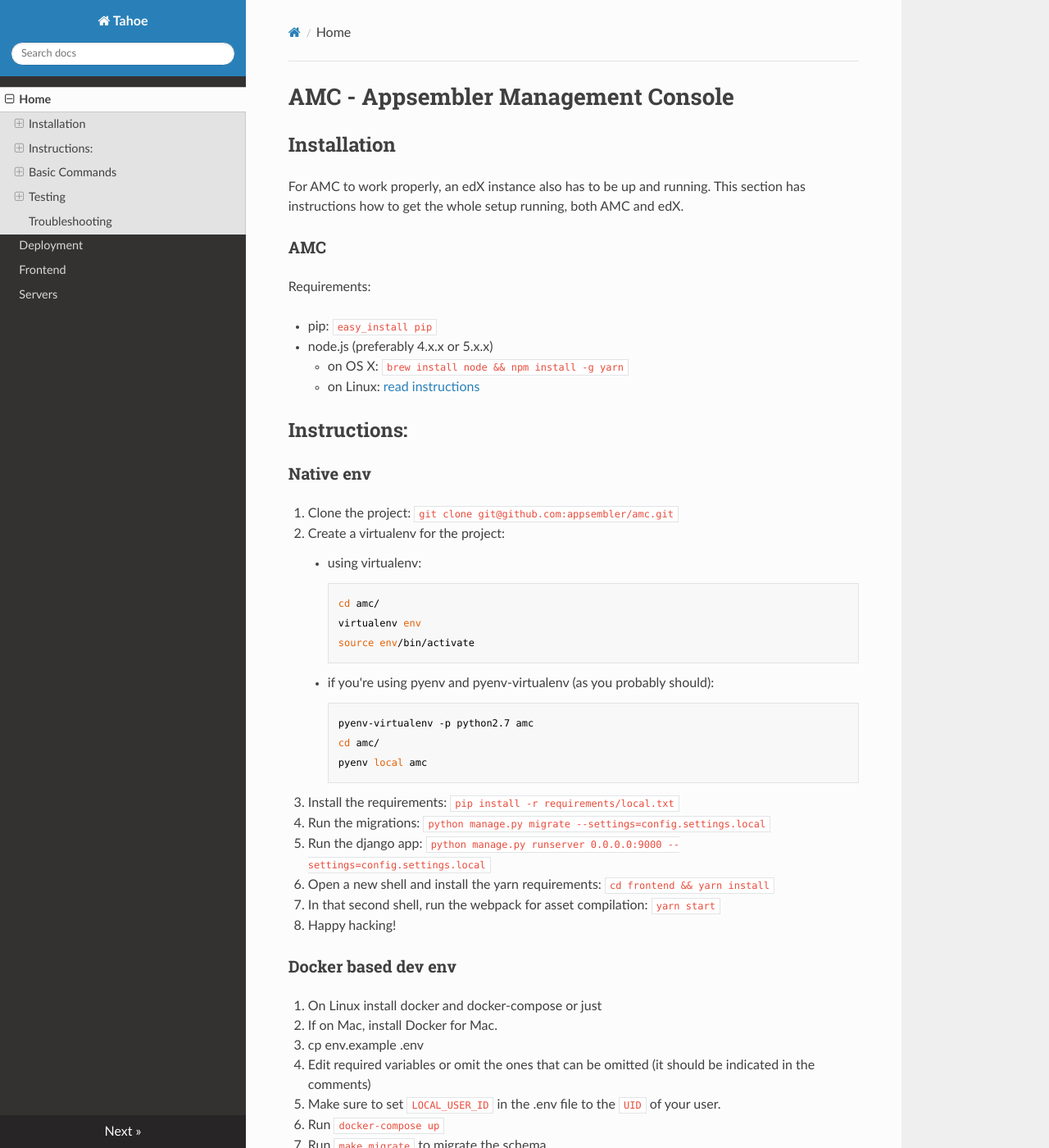
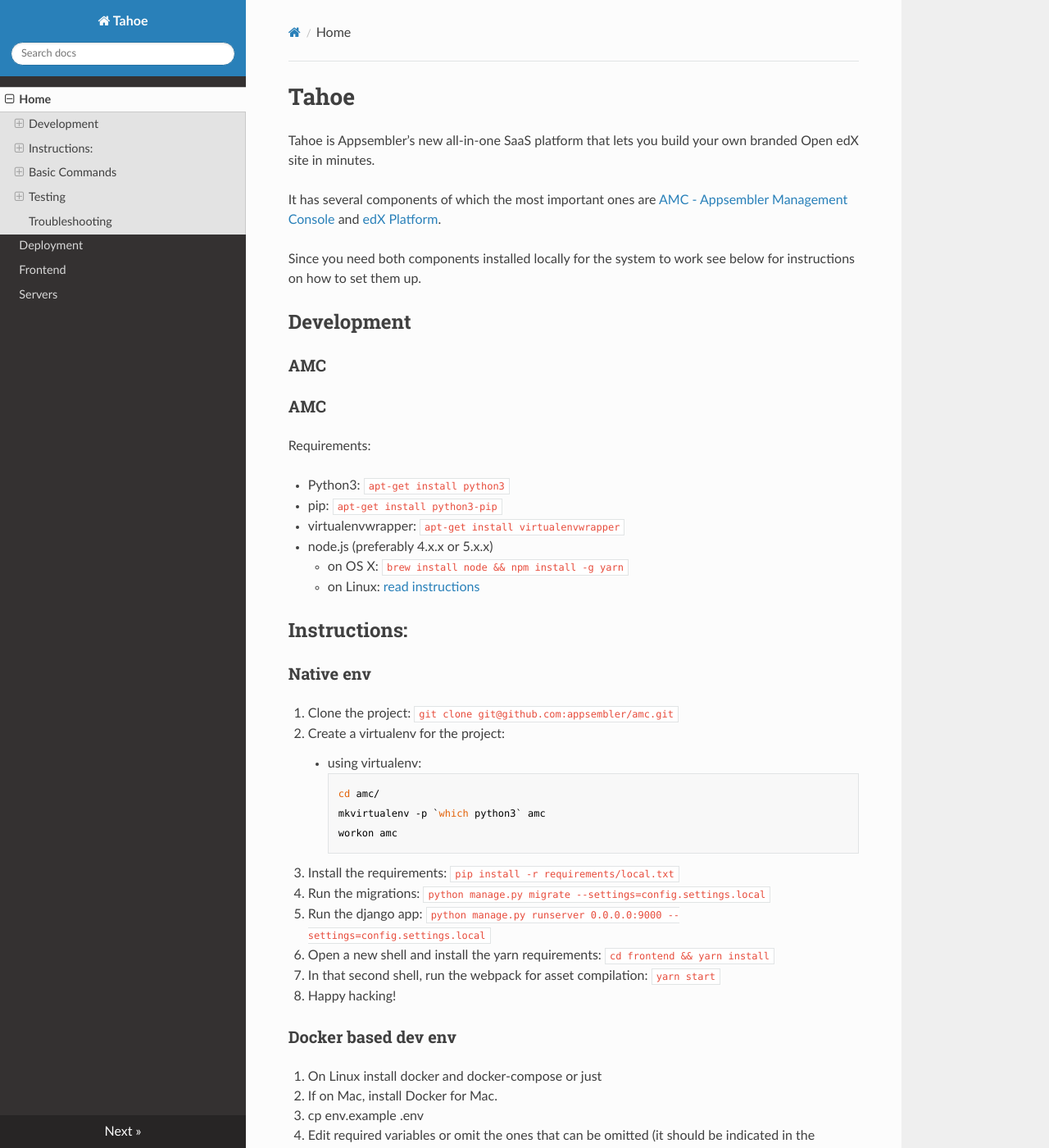
Before and after one commit to appsembler/tahoe, an MkDocs documentation site: the page built from docs/index.md, in a window 1280 px wide and 1400 px high. Shown: the whole window at 82% size. Built offline with MkDocs 1.6.1, drawn with Linux system fonts in a browser that asks for light colours; nearby versions of some CDN libraries; old or Windows-style settings are respelled for this version of MkDocs; some of the changed text lies outside the part shown.

Commit message:
Update tahoe docs

```diff
--- a/docs/index.md
+++ b/docs/index.md
@@ -1,14 +1,25 @@
-# AMC - Appsembler Management Console
+# Tahoe
 
+Tahoe is Appsembler’s new all-in-one SaaS platform that lets you build your own branded Open edX site in minutes.
 
-## Installation
+It has several components of which the most important ones are [AMC - Appsembler Management
+Console](https://github.com/appsembler/amc) and [edX
+Platform](https://github.com/appsembler/edx-platform/tree/appsembler/amc/develop).
 
-For AMC to work properly, an edX instance also has to be up and running. This section has instructions how to get the whole setup running, both AMC and edX.
+Since you need both components installed locally for the system to work see below for instructions on how
+to set them up.
+
+## Development
 
 ### AMC
+
+### AMC
+
 Requirements:
 
-* pip: `easy_install pip`
+* Python3: `apt-get install python3`
+* pip: `apt-get install python3-pip`
+* virtualenvwrapper: `apt-get install virtualenvwrapper`
 * node.js (preferably 4.x.x or 5.x.x)
     * on OS X: `brew install node && npm install -g yarn`
     * on Linux: [read instructions](https://nodejs.org/en/download/package-manager/#debian-and-ubuntu-based-linux-distributions)
@@ -23,14 +34,8 @@ Requirements:
     - using virtualenv:
 
             cd amc/
-            virtualenv env
-            source env/bin/activate
-
-    - if you're using pyenv and pyenv-virtualenv (as you probably should):
-
-            pyenv-virtualenv -p python2.7 amc
-            cd amc/
-            pyenv local amc
+            mkvirtualenv -p `which python3` amc
+            workon amc
 
 3. Install the requirements: `pip install -r requirements/local.txt`
 4. Run the migrations: `python manage.py migrate --settings=config.settings.local`
@@ -144,7 +149,7 @@ AMC uses py.test to run unit tests and run PyLint on all the files. All the test
 
 To run all the tests:
 
-    py.test
+    py.test # or make test if running the docker setup
 
 To run all tests with code coverage data:
 
```
Also changed, not shown: other parts of docs/index.md (+2 -2 lines).
